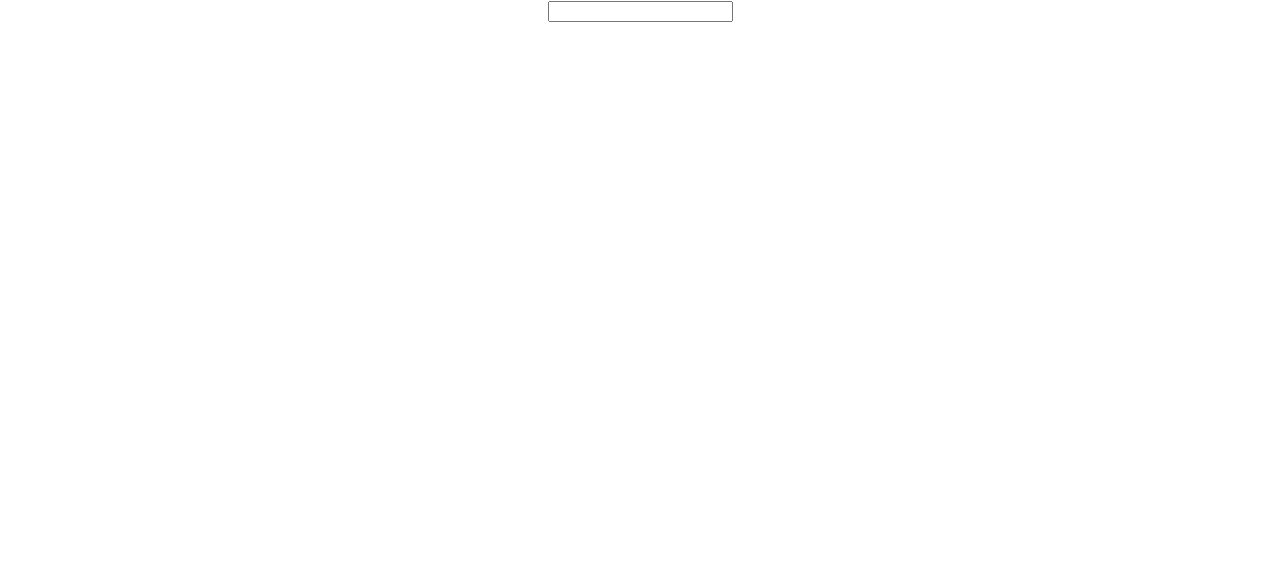
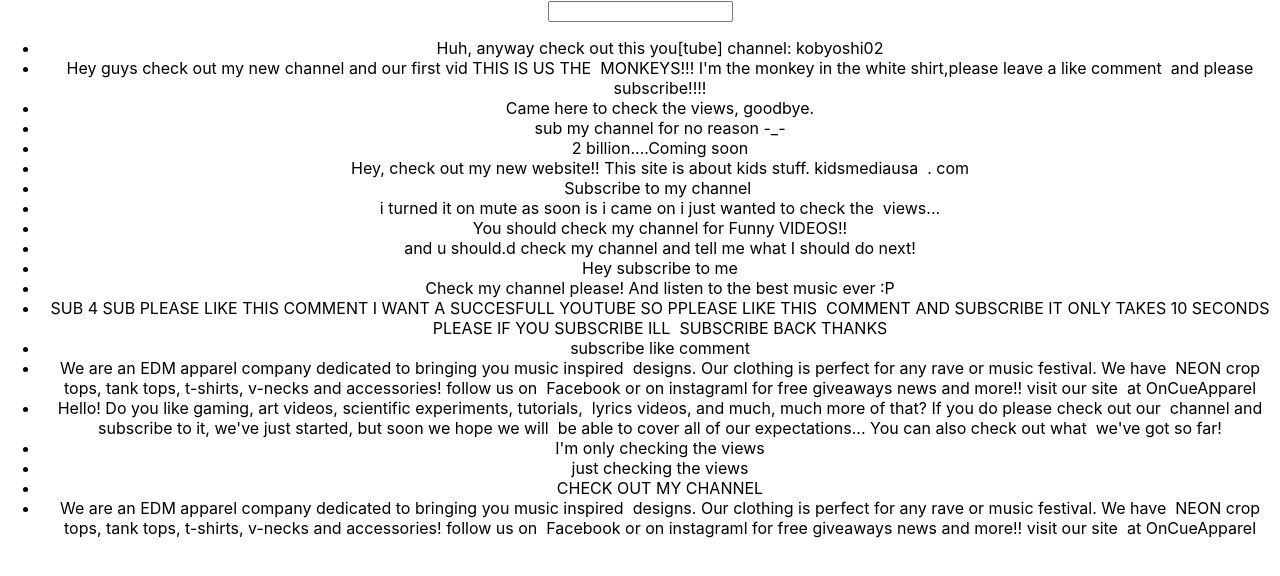
Before and after one commit to lisza/snorkel-search, a React (Create React App) app: page / in a window 1280 px wide. Shown: the top 576 px of the page. Built offline with nearby package versions, Linux system fonts and the light colour scheme.

Commit message:
Add sentence data and list components

```diff
--- /dev/null
+++ b/src/components/ResultItem.js
@@ -0,0 +1,12 @@
+import React, { Fragment } from 'react'
+
+
+function ResultItem(props) {
+	return (
+	  <Fragment>
+	    <li>{props.data}</li>
+	  </Fragment>
+	)
+}
+
+export default ResultItem
--- /dev/null
+++ b/src/components/ResultList.js
@@ -0,0 +1,18 @@
+import React from 'react'
+import ResultItem from './ResultItem'
+
+function ResultList(props) {
+  return (
+    <ul>
+      {props.sentenceData.map(item => {
+        return <ResultItem
+        	key={item.id}
+        	data={item.data}
+        	search={props.searchValue}
+        />
+      })}
+    </ul>
+  )
+}
+
+export default ResultList
--- a/src/components/SnorkelSearch.js
+++ b/src/components/SnorkelSearch.js
@@ -1,4 +1,7 @@
-import React, { Fragment } from 'react';
+import React, { Fragment } from 'react'
+import data from '../data/sentences.json'
+import ResultList from './ResultList'
+
 
 function SnorkelSearch() {
   const [searchValue, setSearchValue] = React.useState("")
@@ -18,9 +21,10 @@ function SnorkelSearch() {
     />
 
     <p>{searchValue}</p>
+    <ResultList sentenceData={data} />
 
     </Fragment>
   )
 }
 
-export default SnorkelSearch;
+export default SnorkelSearch
--- /dev/null
+++ b/src/data/sentences.json
@@ -0,0 +1,82 @@
+[
+    {
+        "id": "1",
+        "data": "Huh, anyway check out this you[tube] channel: kobyoshi02"
+    },
+    {
+        "id": "2",
+        "data": "Hey guys check out my new channel and our first vid THIS IS US THE\u00a0 MONKEYS!!! I'm the monkey in the white shirt,please leave a like comment\u00a0 and please subscribe!!!!"
+    },
+    {
+        "id": "3",
+        "data": "Came here to check the views, goodbye.\ufeff"
+    },
+    {
+        "id": "4",
+        "data": "sub my channel for no reason -_-\ufeff"
+    },
+    {
+        "id": "5",
+        "data": "2 billion....Coming soon\ufeff"
+    },
+    {
+        "id": "6",
+        "data": "Hey, check out my new website!! This site is about kids stuff. kidsmediausa\u00a0 . com"
+    },
+    {
+        "id": "7",
+        "data": "Subscribe to my channel \ufeff"
+    },
+    {
+        "id": "8",
+        "data": "i turned it on mute as soon is i came on i just wanted to check the\u00a0 views...\ufeff"
+    },
+    {
+        "id": "9",
+        "data": "You should check my channel for Funny VIDEOS!!\ufeff"
+    },
+    {
+        "id": "10",
+        "data": "and u should.d check my channel and tell me what I should do next!\ufeff"
+    },
+    {
+        "id": "11",
+        "data": "Hey subscribe to me\ufeff"
+    },
+    {
+        "id": "12",
+        "data": "Check my channel please! And listen to the best music ever :P\ufeff"
+    },
+    {
+        "id": "13",
+        "data": "SUB 4 SUB PLEASE LIKE THIS COMMENT I WANT A SUCCESFULL YOUTUBE SO PPLEASE LIKE THIS\u00a0 COMMENT AND SUBSCRIBE IT ONLY TAKES 10 SECONDS PLEASE IF YOU SUBSCRIBE ILL\u00a0 SUBSCRIBE BACK THANKS\ufeff"
+    },
+    {
+        "id": "14",
+        "data": "subscribe like comment\ufeff"
+    },
+    {
+        "id": "15",
+        "data": "We are an EDM apparel company dedicated to bringing you music inspired\u00a0 designs. Our clothing is perfect for any rave or music festival. We have\u00a0 NEON crop tops, tank tops, t-shirts, v-necks and accessories! follow us on\u00a0 Facebook or on instagraml for free giveaways news and more!! visit our site\u00a0 at OnCueApparel\ufeff"
+    },
+    {
+        "id": "16",
+        "data": "Hello! Do you like gaming, art videos, scientific experiments, tutorials,\u00a0 lyrics videos, and much, much more of that? If you do please check out our\u00a0 channel and subscribe to it, we've just started, but soon we hope we will\u00a0 be able to cover all of our expectations... You can also check out what\u00a0 we've got so far!\ufeff"
+    },
+    {
+        "id": "17",
+        "data": "I'm only checking the views\ufeff"
+    },
+    {
+        "id": "18",
+        "data": "just checking the views\ufeff"
+    },
+    {
+        "id": "19",
+        "data": "CHECK OUT MY CHANNEL"
+    },
+    {
+        "id": "20",
+        "data": "We are an EDM apparel company dedicated to bringing you music inspired\u00a0 designs. Our clothing is perfect for any rave or music festival. We have\u00a0 NEON crop tops, tank tops, t-shirts, v-necks and accessories! follow us on\u00a0 Facebook or on instagraml for free giveaways news and more!! visit our site\u00a0 at OnCueApparel\ufeff"
+    }
+]
```
